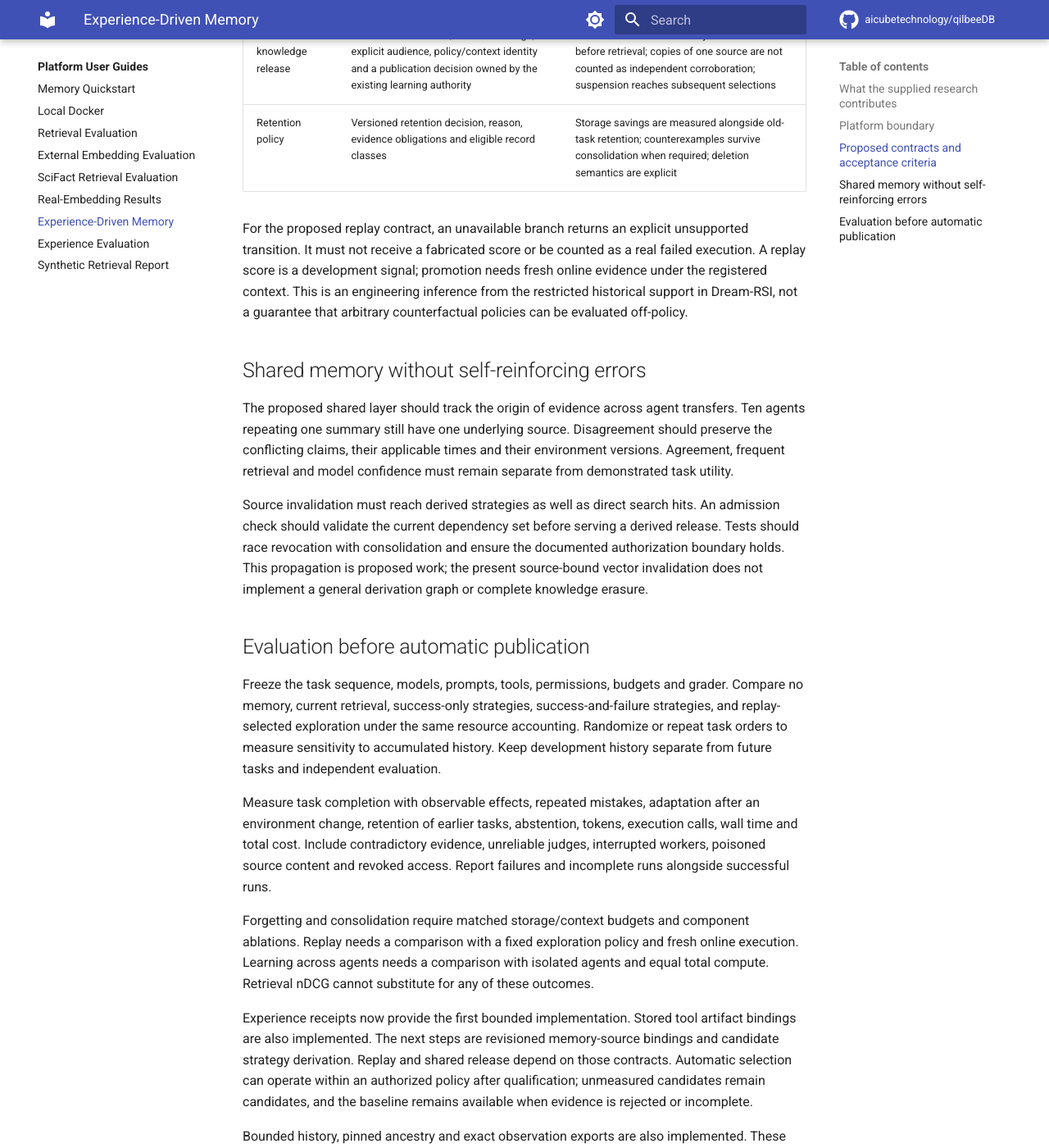
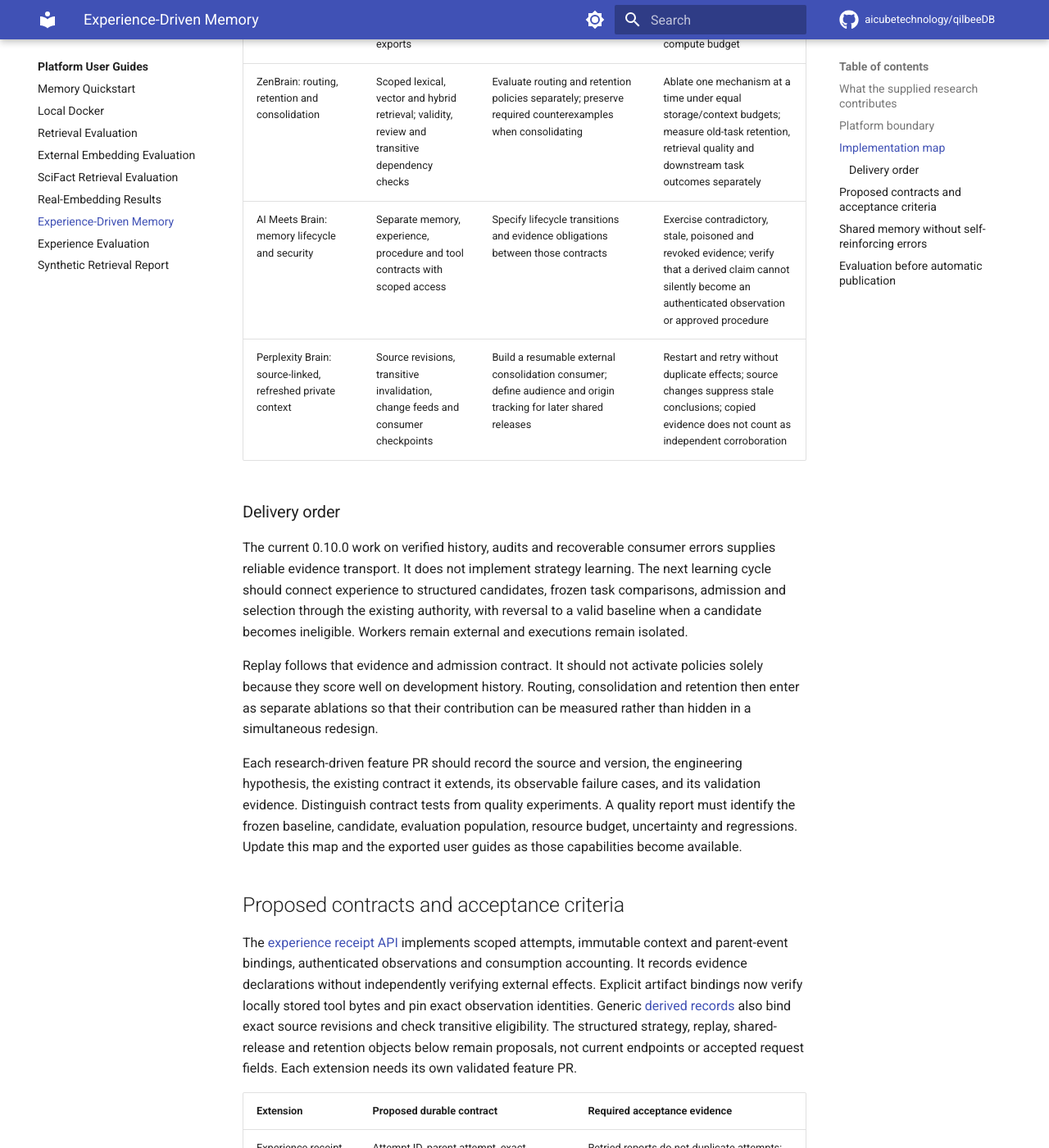
Before and after one commit to aicubetechnology/qilbeeDB, an MkDocs documentation site: the page built from docs/research/experience-memory-design.md, in a window 1280 px wide and 1400 px high, scrolled down 2203 px. Shown: the whole window at 82% size. Built offline with MkDocs 1.6.1 and Material for MkDocs 9.7.7, drawn with Linux system fonts in a browser that asks for light colours; comment, search, counter and statistics services are not loaded; some of the changed text lies outside the part shown.

Commit message:
docs: connect supplied research to the learning roadmap

```diff
--- a/docs/research/experience-memory-design.md
+++ b/docs/research/experience-memory-design.md
@@ -1,8 +1,10 @@
 # From retrieval to experience-driven memory
 
 Status: **research-informed design**, reviewed September 20, 2026. This document
-maps recent work to testable QilbeeDB extensions. The initial experience receipt contract is implemented in the
-0.7.0 API; other extensions below remain proposals. This document does not
+maps the supplied research to implemented foundations, remaining capabilities
+and acceptance evidence. Experience receipts are available in 0.7.0; revision-bound
+derived memories are available in 0.8.0. Structured strategy extraction, discovery
+replay and the complete learning loop remain proposals. This document does not
 reproduce third-party experiments or establish autonomous improvement.
 The [0.6.0 retrieval report](scifact-results.md) measures retrieval separately.
 
@@ -16,14 +18,20 @@ The [0.6.0 retrieval report](scifact-results.md) measures retrieval separately.
 | [Dream-RSI, v1](https://arxiv.org/html/2609.14858v1) | Replays recorded discovery trees to select exploration policies while holding the underlying agent and evaluator fixed | Record replayable attempts and their cost; evaluate policy versions on historical branches before new online trials |
 | [Perplexity Brain announcement](https://www.perplexity.ai/en-GB/changelog/brain-faster-computer-models-website-publishing) | Product description of a private context graph, source links and overnight refresh | Evaluate source-linked consolidation and explicit user control; product-reported improvements are not independently reproduced evidence |
 
-The supplied arXiv and alphaXiv links for `2512.23343` identify the same work,
-not two independent confirmations. The supplied Perplexity blog could not be
-retrieved; the table uses its accessible official announcement instead. The
+The supplied arXiv and [alphaXiv](https://www.alphaxiv.org/abs/2512.23343) links
+identify the same work, not two independent confirmations. The supplied
+[Perplexity blog](https://www.perplexity.ai/hub/blog/self-improving-memory-for-agents)
+could not be retrieved on this review; the table uses its accessible official
+announcement instead. The
 supplied [SSRN paper](https://papers.ssrn.com/sol3/papers.cfm?abstract_id=6617061),
 *Agent Brain: A Biologically Inspired Memory System for Autonomous AI Agents,
 with Head-to-Head Evaluation on LongMemEval*, was identified through indexed
 metadata, but its full text returned HTTP 403. Its methods and results have not
-been assessed here. A search-results page is discovery material, not evidence.
+been assessed here; another retrieval attempt on this review was unsuccessful.
+The supplied [ExplainX article](https://explainx.ai/blog/google-deepmind-dream-rsi-recursive-self-improvement-2026)
+is secondary coverage of Dream-RSI. Engineering decisions use the primary paper
+linked above rather than treating that coverage as an independent experiment.
+A search-results page is discovery material, not evidence.
 
 ## Platform boundary
 
@@ -40,19 +48,57 @@ and selection under immutable policy/context definitions. The
 development outcomes. It does not yet dispatch or sandbox executable programs.
 These are foundations, not an implemented reasoning-memory loop.
 
+## Implementation map
+
+The engineering hypotheses below are QilbeeDB proposals inferred from the
+research. A paper's reported improvement is not an acceptance result for this
+platform. Keep the existing retrieval comparison and the agent-task comparison
+as separate experiments.
+
+| Research input | Foundation already available | Remaining engineering work | Evidence required before claiming benefit |
+| --- | --- | --- | --- |
+| ReasoningBank: reusable strategies from successful and failed attempts | Immutable experience observations, exact cohort exports and revision-bound derived records | Define structured strategy candidates with preconditions, counterexamples, extractor identity and exact observation/source bindings; connect admission to the existing learning authority | Compare retrieval alone, success-only strategies and success-and-failure strategies with fixed task conditions; report repeated mistakes and task completion, including incomplete runs |
+| Dream-RSI: exploration over recorded discovery history | Parent-event bindings, bounded ancestry, immutable tool artifacts and exact observation exports | Define a frozen replay manifest and an external evaluator with prefix-limited visibility, versioned policy code and explicit unsupported transitions | Repeated replay must agree on decisions and accounting; a selected policy must face fresh online trials against fixed exploration under the same compute budget |
+| ZenBrain: routing, retention and consolidation | Scoped lexical, vector and hybrid retrieval; validity, review and transitive dependency checks | Evaluate routing and retention policies separately; preserve required counterexamples when consolidating | Ablate one mechanism at a time under equal storage/context budgets; measure old-task retention, retrieval quality and downstream task outcomes separately |
+| AI Meets Brain: memory lifecycle and security | Separate memory, experience, procedure and tool contracts with scoped access | Specify lifecycle transitions and evidence obligations between those contracts | Exercise contradictory, stale, poisoned and revoked evidence; verify that a derived claim cannot silently become an authenticated observation or approved procedure |
+| Perplexity Brain: source-linked, refreshed private context | Source revisions, transitive invalidation, change feeds and consumer checkpoints | Build a resumable external consolidation consumer; define audience and origin tracking for later shared releases | Restart and retry without duplicate effects; source changes suppress stale conclusions; copied evidence does not count as independent corroboration |
+
+### Delivery order
+
+The current 0.10.0 work on verified history, audits and recoverable consumer
+errors supplies reliable evidence transport. It does not implement strategy
+learning. The next learning cycle should connect experience to structured
+candidates, frozen task comparisons, admission and selection through the existing
+authority, with reversal to a valid baseline when a candidate becomes ineligible.
+Workers remain external and executions remain isolated.
+
+Replay follows that evidence and admission contract. It should not activate
+policies solely because they score well on development history. Routing,
+consolidation and retention then enter as separate ablations so that their
+contribution can be measured rather than hidden in a simultaneous redesign.
+
+Each research-driven feature PR should record the source and version, the
+engineering hypothesis, the existing contract it extends, its observable failure
+cases, and its validation evidence. Distinguish contract tests from quality
+experiments. A quality report must identify the frozen baseline, candidate,
+evaluation population, resource budget, uncertainty and regressions. Update this
+map and the exported user guides as those capabilities become available.
+
 ## Proposed contracts and acceptance criteria
 
 The [experience receipt API](../api/experiences.md) implements scoped attempts,
 immutable context and parent-event bindings, authenticated observations and
 consumption accounting. It records evidence declarations without independently
 verifying external effects. Explicit artifact bindings now verify locally stored
-tool bytes and pin exact observation identities. Remaining objects below
-are design proposals, not current endpoints or accepted request fields. Each
-extension needs its own validated feature PR.
+tool bytes and pin exact observation identities. Generic
+[derived records](../api/derived-memory.md) also bind exact source revisions and
+check transitive eligibility. The structured strategy, replay, shared-release
+and retention objects below remain proposals, not current endpoints or accepted
+request fields. Each extension needs its own validated feature PR.
 
 | Extension | Proposed durable contract | Required acceptance evidence |
 | --- | --- | --- |
-| Experience receipt | Attempt ID, parent attempt, exact context and artifact digests, observed outcome, verifier identity/version, resource consumption and idempotency key | Retried reports do not duplicate attempts; unknown completion or consumption remains unknown; scope and crash recovery preserve receipts |
+| Experience receipt (implemented foundation) | Attempt ID, parent attempt, exact context and artifact digests, authenticated reporter and declared evidence, resource consumption and idempotency key | Retried reports do not duplicate attempts; unknown completion or consumption remains unknown; scope and crash recovery preserve receipts |
 | Derived strategy | Source record IDs and revisions, extractor identity, success/failure classification, preconditions, counterexamples and candidate revision | A summary cannot silently become a verified observation; source edits, revocation and expiry invalidate affected serving decisions |
 | Discovery replay | Immutable attempt graph, recorded transitions, visibility at each step, frozen utility/cost formula and exact replay-engine version | Replay cannot inspect future scores or invent unobserved transitions; repeated runs yield the same decisions and accounting |
 | Shared knowledge release | Immutable candidate, evidence lineage, explicit audience, policy/context identity and a publication decision owned by the existing learning authority | Cross-tenant and cross-subject access fails before retrieval; copies of one source are not counted as independent corroboration; suspension reaches subsequent selections |
@@ -73,12 +119,19 @@ Disagreement should preserve the conflicting claims, their applicable times and
 their environment versions. Agreement, frequent retrieval and model confidence
 must remain separate from demonstrated task utility.
 
-Source invalidation must reach derived strategies as well as direct search hits.
-An admission check should validate the current dependency set before serving a
-derived release. Tests should race revocation with consolidation and ensure the
-documented authorization boundary holds. This propagation is proposed work;
-the present source-bound vector invalidation does not implement a general
-derivation graph or complete knowledge erasure.
+Generic derived memories already enforce transitive source eligibility before
+direct reads and lexical, vector and hybrid retrieval, including lexical corpus
+statistics. Source edits, deletion, expiry and review revisions make dependent
+records ineligible on subsequent request snapshots. The
+[derived-memory contract](../api/derived-memory.md) documents graph and work
+bounds, snapshot semantics and the absence of descendant change events.
+
+The remaining work is to apply source eligibility to structured strategy admission
+and selection under the existing learning authority. Tests should race source
+changes and credential revocation with consolidation and selection, preserving
+the documented authorization and snapshot boundaries. Dependency metadata does
+not discover undeclared copies, erase external caches or retain historical source
+payloads. A shared release must not promise those properties implicitly.
 
 ## Evaluation before automatic publication
 
@@ -100,11 +153,13 @@ and fresh online execution. Learning across agents needs a comparison with
 isolated agents and equal total compute. Retrieval nDCG cannot substitute for
 any of these outcomes.
 
-Experience receipts now provide the first bounded implementation. Stored tool artifact bindings are also implemented. The next steps
-are revisioned memory-source bindings and candidate strategy derivation. Replay
-and shared release depend on those contracts. Automatic selection can operate within an authorized
-policy after qualification; unmeasured candidates remain candidates, and the
-baseline remains available when evidence is rejected or incomplete.
+Experience receipts, stored tool artifact bindings and revisioned memory-source
+bindings provide the current foundation. The next step is structured strategy
+derivation tied to task evidence and the existing qualification authority. Replay
+and shared release depend on those contracts. Automatic selection can operate
+within an authorized policy after qualification; unmeasured candidates remain
+candidates, and a valid baseline remains available when evidence is rejected or
+incomplete.
 
 Bounded history, pinned ancestry and exact observation exports are also
 implemented. These preserve evidence for a future replay evaluator; they do not
--- a/docs/user-docs.json
+++ b/docs/user-docs.json
@@ -124,7 +124,7 @@
       "source": "docs/research/experience-memory-design.md",
       "file": "experience-memory-design.md",
       "title": "Experience-driven memory research",
-      "description": "Map reasoning memory, shared evidence and discovery replay research to proposed contracts and acceptance criteria.",
+      "description": "Trace supplied memory research to implemented foundations, planned learning capabilities and acceptance evidence.",
       "order": 150
     },
     {
```
Also changed, not shown: docs/research/experience-evaluation.md (+2 -1 lines).
